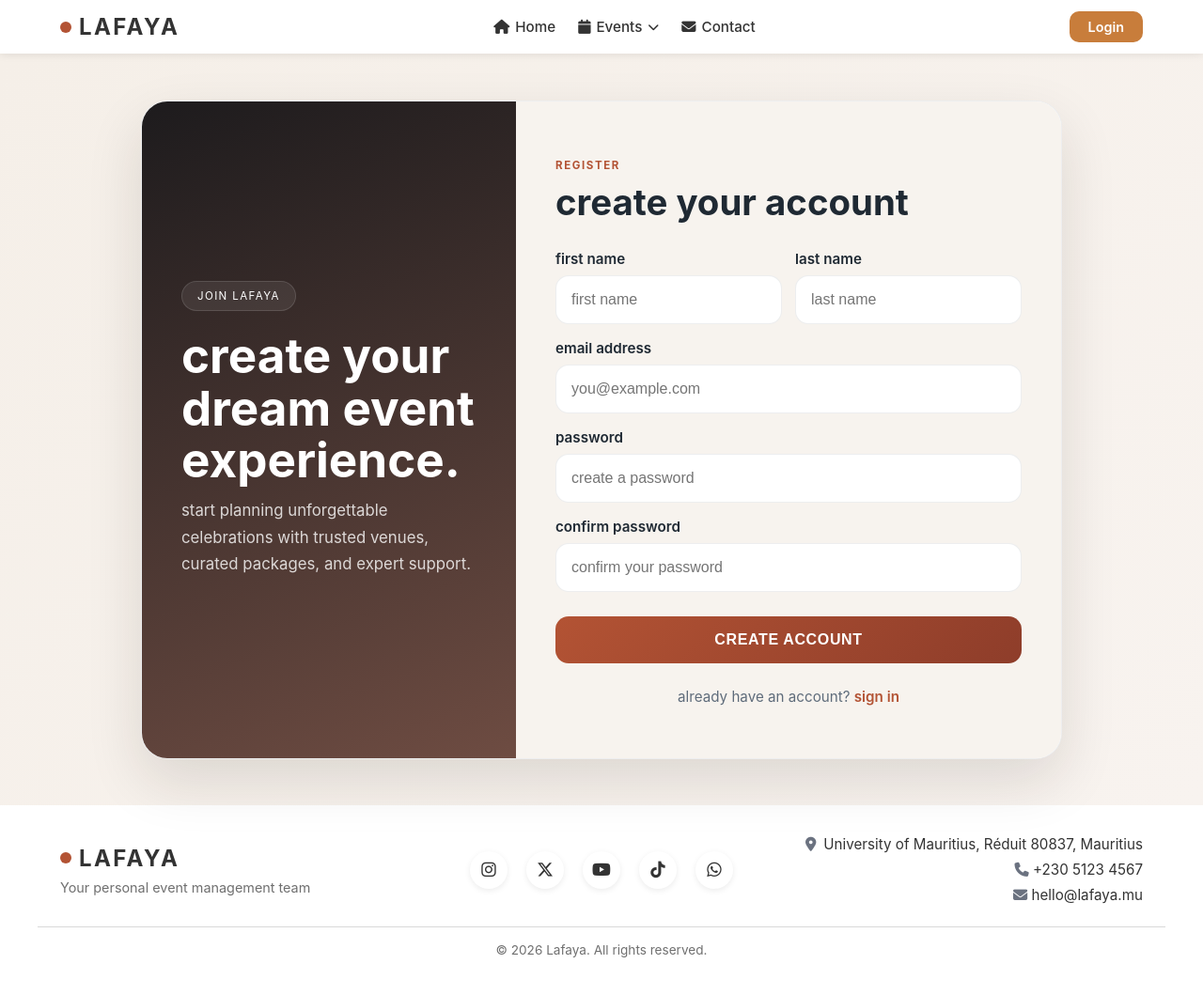
After one commit to vidoushi08/Lafaya, a Django app: page /authentication/register/ in a window 1280 px wide. The commit adds this page. Shown: the whole page at 94% size. Run offline with Django 5.2, Linux system fonts and the light colour scheme.

Commit message:
U: Splitted login and register part

```diff
--- a/authentication/static/authentication/css/authentication.css
+++ b/authentication/static/authentication/css/authentication.css
@@ -30,6 +30,10 @@
   border: 1px solid var(--auth-border);
 }
 
+.auth-card-register {
+  grid-template-columns: 1.1fr 1.2fr;
+}
+
 .auth-panel {
   padding: 56px 42px;
 }
@@ -40,6 +44,10 @@
   display: flex;
   flex-direction: column;
   justify-content: center;
+}
+
+.auth-panel-visual-alt {
+  background: linear-gradient(160deg, #1d1b1d 0%, #6e4c42 100%);
 }
 
 .auth-badge {
@@ -96,6 +104,16 @@
   display: flex;
   flex-direction: column;
   gap: 18px;
+}
+
+.auth-form-register {
+  gap: 16px;
+}
+
+.auth-name-row {
+  display: grid;
+  grid-template-columns: 1fr 1fr;
+  gap: 14px;
 }
 
 .auth-form label {
@@ -182,7 +200,8 @@
 }
 
 @media (max-width: 768px) {
-  .auth-card {
+  .auth-card,
+  .auth-card-register {
     grid-template-columns: 1fr;
   }
 
@@ -193,4 +212,8 @@
   .auth-panel-visual {
     min-height: 260px;
   }
+
+  .auth-name-row {
+    grid-template-columns: 1fr;
+  }
 }
--- a/authentication/templates/authentication/authentication.html
+++ b/authentication/templates/authentication/login.html
@@ -1,7 +1,7 @@
 {% extends "base.html" %}
 {% load static %}
 
-{% block title %}Lafaya | Authentication{% endblock %}
+{% block title %}Lafaya | Login{% endblock %}
 
 {% block extra_css %}
 <link rel="stylesheet" href="{% static 'authentication/css/authentication.css' %}">
@@ -48,7 +48,7 @@
 
       <p class="auth-switch">
         new here?
-        <a href="#">create an account</a>
+        <a href="{% url 'authentication:register' %}">create an account</a>
       </p>
     </div>
   </div>
--- /dev/null
+++ b/authentication/templates/authentication/register.html
@@ -0,0 +1,65 @@
+{% extends "base.html" %}
+{% load static %}
+
+{% block title %}Lafaya | Register{% endblock %}
+
+{% block extra_css %}
+<link rel="stylesheet" href="{% static 'authentication/css/authentication.css' %}">
+{% endblock %}
+
+{% block content %}
+<section class="auth-page">
+  <div class="auth-card auth-card-register">
+    <div class="auth-panel auth-panel-visual auth-panel-visual-alt">
+      <div class="auth-badge">join lafaya</div>
+      <h1>create your dream event experience.</h1>
+      <p>
+        start planning unforgettable celebrations with trusted venues, curated packages, and expert support.
+      </p>
+    </div>
+
+    <div class="auth-panel auth-panel-form">
+      <div class="auth-header">
+        <span class="auth-kicker">register</span>
+        <h2>create your account</h2>
+      </div>
+
+      <form class="auth-form auth-form-register">
+        <div class="auth-name-row">
+          <label>
+            <span>first name</span>
+            <input type="text" name="first_name" placeholder="first name">
+          </label>
+
+          <label>
+            <span>last name</span>
+            <input type="text" name="last_name" placeholder="last name">
+          </label>
+        </div>
+
+        <label>
+          <span>email address</span>
+          <input type="email" name="email" placeholder="you@example.com">
+        </label>
+
+        <label>
+          <span>password</span>
+          <input type="password" name="password" placeholder="create a password">
+        </label>
+
+        <label>
+          <span>confirm password</span>
+          <input type="password" name="confirm_password" placeholder="confirm your password">
+        </label>
+
+        <button type="submit" class="auth-button">create account</button>
+      </form>
+
+      <p class="auth-switch">
+        already have an account?
+        <a href="{% url 'authentication:login' %}">sign in</a>
+      </p>
+    </div>
+  </div>
+</section>
+{% endblock %}
--- a/authentication/urls.py
+++ b/authentication/urls.py
@@ -6,5 +6,6 @@ from . import views
 app_name = "authentication"
 
 urlpatterns = [
-    path("", views.index, name="authentication"),
+    path("", views.login_view, name="login"),
+    path("register/", views.register_view, name="register"),
 ]
--- a/authentication/views.py
+++ b/authentication/views.py
@@ -1,5 +1,9 @@
 from django.shortcuts import render
 
 
-def index(request):
-    return render(request, "authentication/authentication.html")
+def login_view(request):
+    return render(request, "authentication/login.html")
+
+
+def register_view(request):
+    return render(request, "authentication/register.html")
--- a/templates/includes/navbar.html
+++ b/templates/includes/navbar.html
@@ -26,7 +26,7 @@
       <li><a href="{% url 'contact:contact' %}"><i class="fa-solid fa-envelope"></i> Contact</a></li>
     </ul>
 
-    <a class="navbar-auth" href="{% url 'authentication:authentication' %}">Login</a>
+    <a class="navbar-auth" href="{% url 'authentication:login' %}">Login</a>
   </nav>
 </header>
 
```
